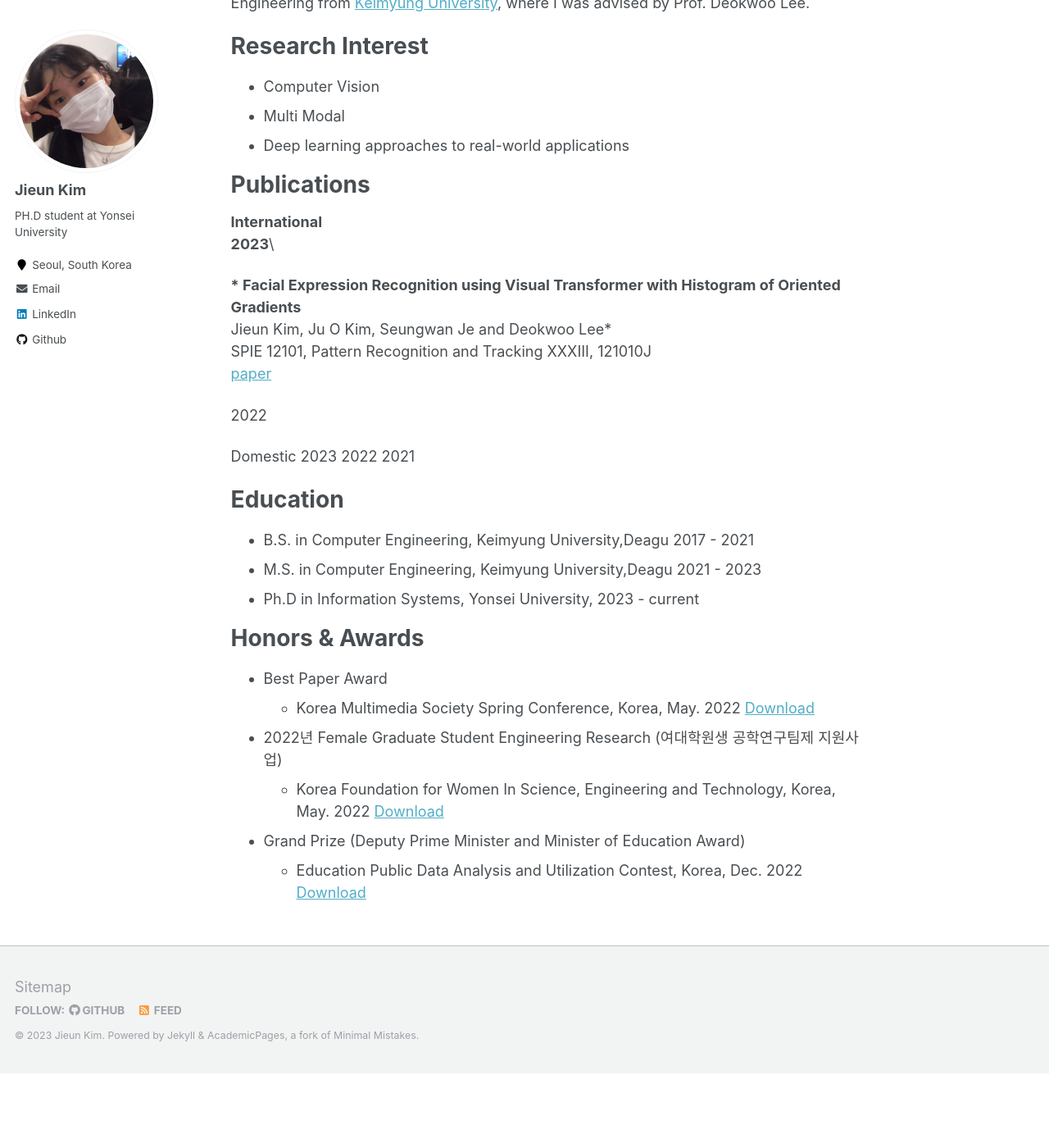
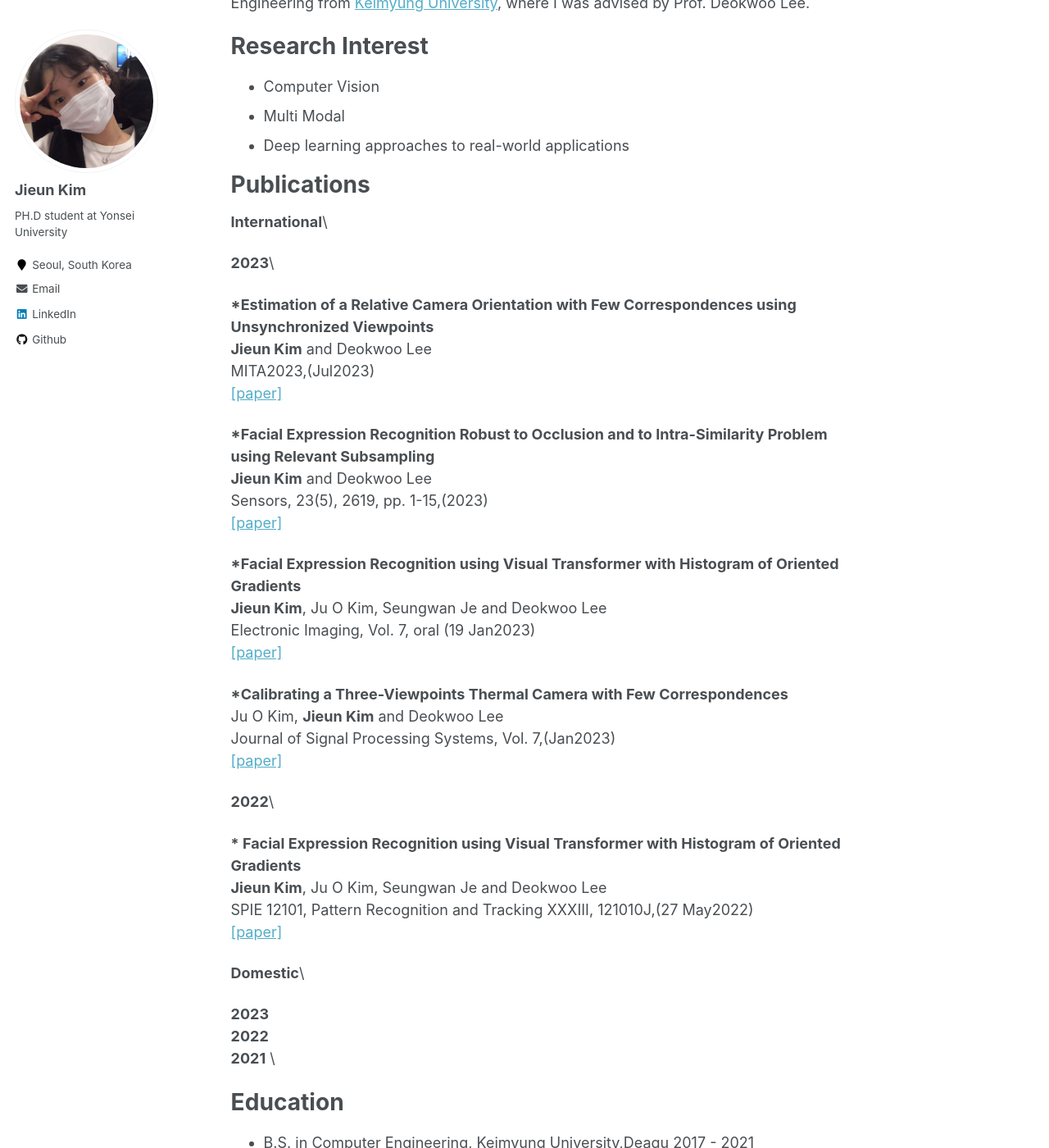
Before and after one commit to lilly9928/lilly9928.github.io, a Jekyll site: the page built from _pages/about.md, in a window 1280 px wide and 1400 px high, scrolled down 217 px. Shown: the whole window at 82% size. Built offline with Jekyll 4.4.1, drawn with Linux system fonts in a browser that asks for light colours; before the commit the page ends 1526 px from its top, so only the background shows below that; some of the changed text lies outside the part shown.

Commit message:
Update about.md

```diff
--- a/_pages/about.md
+++ b/_pages/about.md
@@ -31,19 +31,43 @@ Research Interest
 Publications
 ======
 **International**\\
+
 **2023**\\
 
+***Estimation of a Relative Camera Orientation with Few Correspondences using Unsynchronized Viewpoints** \\
+**Jieun Kim** and Deokwoo Lee\\
+MITA2023,(Jul2023)\\
+[[paper]]()
+
+***Facial Expression Recognition Robust to Occlusion and to Intra-Similarity Problem using Relevant Subsampling** \\
+**Jieun Kim** and Deokwoo Lee\\
+Sensors, 23(5), 2619, pp. 1-15,(2023)\\
+[[paper]]()
+
+***Facial Expression Recognition using Visual Transformer with Histogram of Oriented Gradients** \\
+**Jieun Kim**, Ju O Kim, Seungwan Je and Deokwoo Lee \\
+Electronic Imaging, Vol. 7, oral (19 Jan2023)\\
+[[paper]]()
+
+***Calibrating a Three-Viewpoints Thermal Camera with Few Correspondences** \\
+Ju O Kim, **Jieun Kim** and Deokwoo Lee \\
+Journal of Signal Processing Systems, Vol. 7,(Jan2023)\\
+[[paper]]()
+
+**2022**\\
+
 *** Facial Expression Recognition using Visual Transformer with Histogram of Oriented Gradients** \\
-Jieun Kim, Ju O Kim, Seungwan Je and Deokwoo Lee* \\
-SPIE 12101, Pattern Recognition and Tracking XXXIII, 121010J \\
-[paper]()
+**Jieun Kim**, Ju O Kim, Seungwan Je and Deokwoo Lee \\
+SPIE 12101, Pattern Recognition and Tracking XXXIII, 121010J,(27 May2022) \\
+[[paper]]()
 
-2022
 
-Domestic
-2023
-2022
-2021
+**Domestic**\\
+
+
+**2023** \\
+**2022** \\
+**2021** \\
 
 
 Education
@@ -69,8 +93,8 @@ Education
 Honors & Awards
 ======
 * Best Paper Award
-  * Korea Multimedia Society Spring Conference, Korea, May. 2022 [Download](http://lilly9928.github.io/files/honors1.pdf)
+  * Korea Multimedia Society Spring Conference, Korea, May. 2022 [[Download]](http://lilly9928.github.io/files/honors1.pdf)
 * 2022년 Female Graduate Student Engineering Research (여대학원생 공학연구팀제 지원사업)
-  * Korea Foundation for Women In Science, Engineering and Technology, Korea, May. 2022 [Download](http://lilly9928.github.io/files/honors2.pdf)
+  * Korea Foundation for Women In Science, Engineering and Technology, Korea, May. 2022 [[Download]](http://lilly9928.github.io/files/honors2.pdf)
 * Grand Prize (Deputy Prime Minister and Minister of Education Award)
-  * Education Public Data Analysis and Utilization Contest, Korea, Dec. 2022 [Download](http://academicpages.github.io/files/honors3.pdf)
+  * Education Public Data Analysis and Utilization Contest, Korea, Dec. 2022 [[Download]](http://academicpages.github.io/files/honors3.pdf)
```
